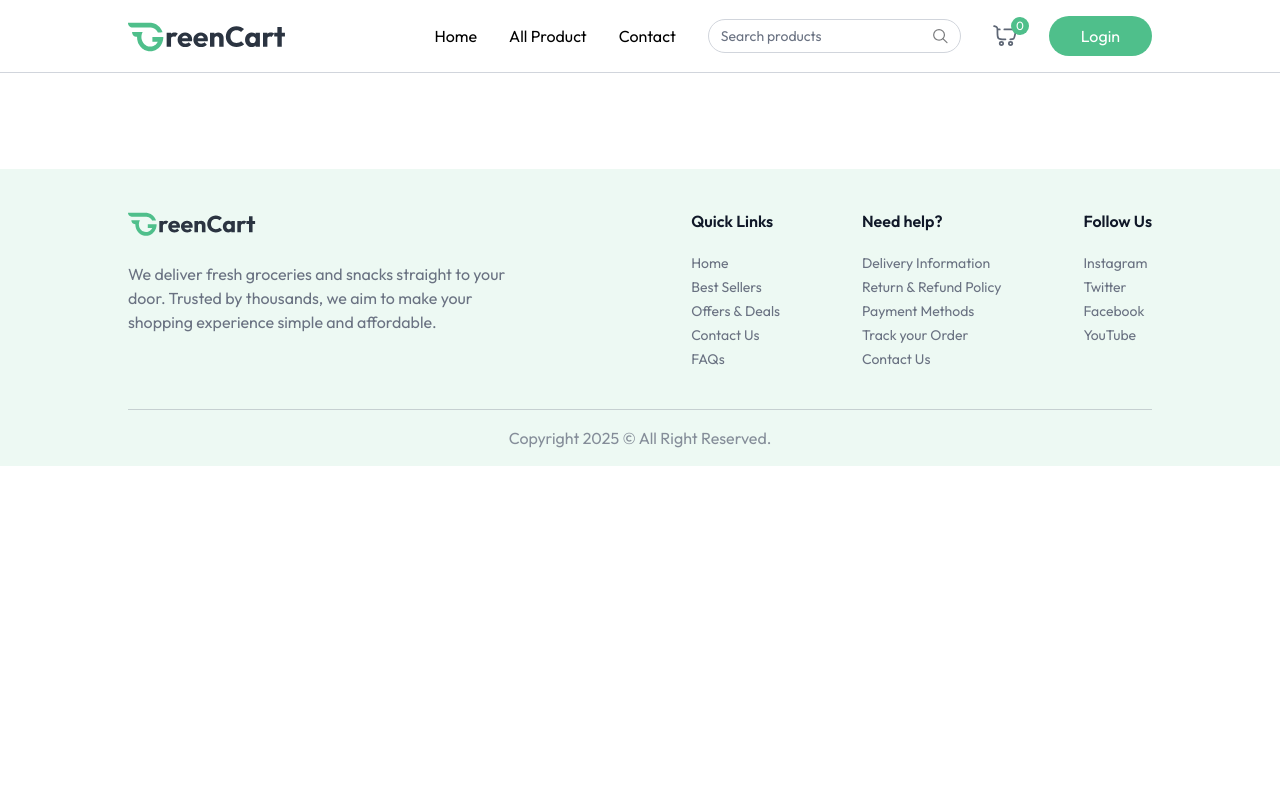
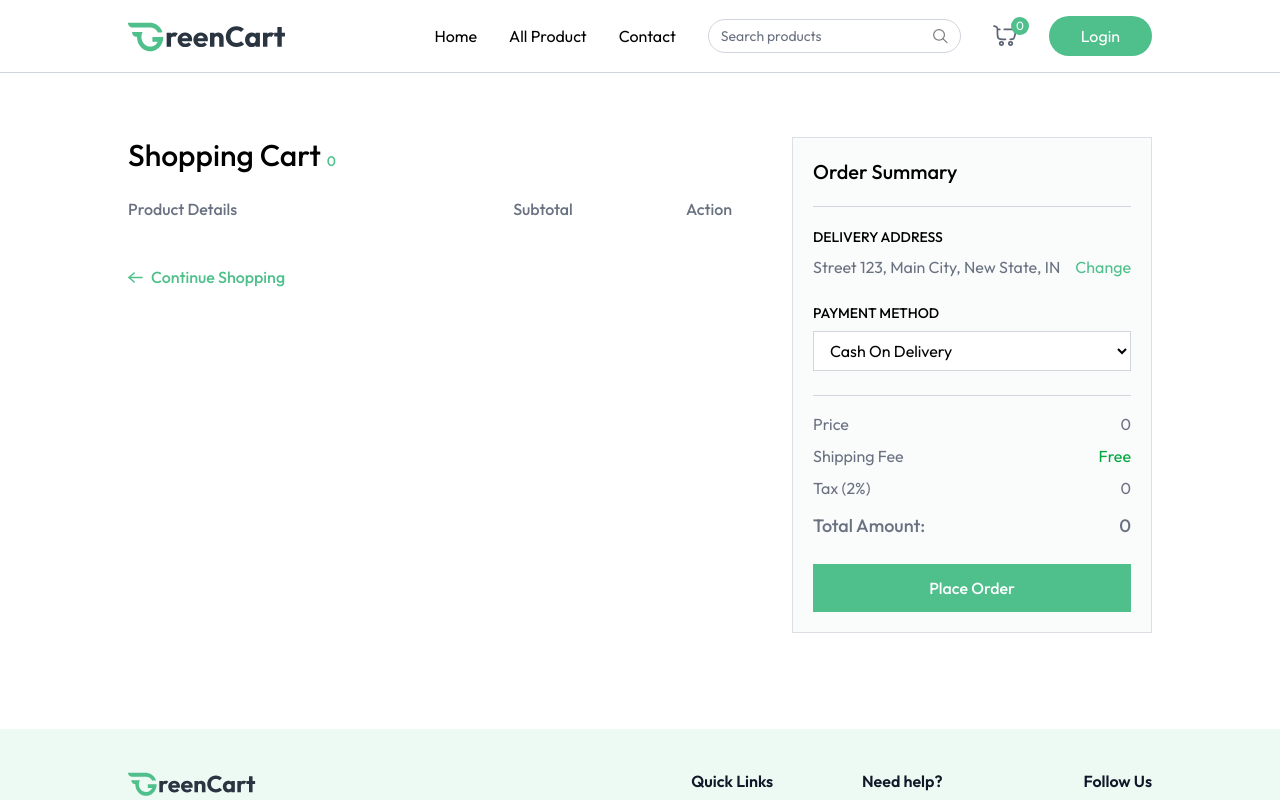
Before and after one commit to omrajkamat68/Grocery_Delivery_Website, a React (Vite) app in the folder client/: page /cart in a window 1280 px wide. Shown: the top 800 px of the page. Built offline with nearby package versions, Linux system fonts and the light colour scheme.

Commit message:
Cart page added

```diff
--- a/client/src/App.jsx
+++ b/client/src/App.jsx
@@ -9,6 +9,7 @@
 import AllProducts from './pages/AllProducts';
 import ProductCategory from './pages/ProductCategory';
 import ProductDetails from './pages/ProductDetails';
+import Cart from './pages/Cart';
 
 const App = () => {
 
@@ -29,6 +30,7 @@
           <Route path='/products' element={<AllProducts />} />
           <Route path='/products/:category' element={<ProductCategory />} />
           <Route path='/products/:category/:id' element={<ProductDetails />} />
+          <Route path='/cart' element={<Cart />} />
         </Routes>
       </div>
       {!isSellerPath && <Footer />}
--- /dev/null
+++ b/client/src/pages/Cart.jsx
@@ -0,0 +1,234 @@
+import { useEffect, useState } from "react";
+import { useAppContext } from "../context/AppContext";
+import { assets, dummyAddress } from "../assets/assets";
+
+const Cart = () => {
+  const {
+    products,
+    currency,
+    cartItems,
+    removeFromCart,
+    getCartCount,
+    updateCartItem,
+    navigate,
+    getCartAmount,
+  } = useAppContext();
+
+  const [cartArray, setCartArray] = useState([]);
+  const [addresses, setAddresses] = useState(dummyAddress);
+  const [showAddress, setShowAddress] = useState(false);
+  const [selectedAddress, setSelectedAddress] = useState(dummyAddress[0]);
+  const [paymentOption, setPaymentOption] = useState("COD");
+
+  const getCart = () => {
+    let tempArray = [];
+    for (const key in cartItems) {
+      const product = products.find((item) => item._id === key);
+      product.quantity = cartItems[key];
+      tempArray.push(product);
+    }
+    setCartArray(tempArray);
+  };
+
+  const placeOrder = async () => {};
+
+  useEffect(() => {
+    if (products.length > 0 && cartItems) {
+      getCart();
+    }
+    // eslint-disable-next-line react-hooks/exhaustive-deps
+  }, [products, cartItems]);
+
+  return products.length > 0 && cartItems ? (
+    <div className="flex flex-col md:flex-row mt-16">
+      <div className="flex-1 max-w-4xl">
+        <h1 className="text-3xl font-medium mb-6">
+          Shopping Cart{" "}
+          <span className="text-sm text-primary">{getCartCount()}</span>
+        </h1>
+
+        <div className="grid grid-cols-[2fr_1fr_1fr] text-gray-500 text-base font-medium pb-3">
+          <p className="text-left">Product Details</p>
+          <p className="text-center">Subtotal</p>
+          <p className="text-center">Action</p>
+        </div>
+
+        {cartArray.map((product, index) => (
+          <div
+            key={index}
+            className="grid grid-cols-[2fr_1fr_1fr] text-gray-500 items-center text-sm md:text-base font-medium pt-3"
+          >
+            <div className="flex items-center md:gap-6 gap-3">
+              <div
+                onClick={() => {
+                  navigate(
+                    `/products/${product.category.toLowerCase()}/${product._id}`
+                  );
+                  scrollTo(0, 0);
+                }}
+                className="cursor-pointer w-24 h-24 flex items-center justify-center border border-gray-300 rounded"
+              >
+                <img
+                  className="max-w-full h-full object-cover"
+                  src={product.image[0]}
+                  alt={product.name}
+                />
+              </div>
+              <div>
+                <p className="hidden md:block font-semibold">{product.name}</p>
+                <div className="font-normal text-gray-500/70">
+                  <p>
+                    Weight: <span>{product.weight || "N/A"}</span>
+                  </p>
+                  <div className="flex items-center">
+                    <p>Qty:</p>
+                    <select
+                      onChange={(e) =>
+                        updateCartItem(product._id, Number(e.target.value))
+                      }
+                      value={cartItems[product._id]}
+                      className="outline-none"
+                    >
+                      {Array(
+                        cartItems[product._id] > 9 ? cartItems[product._id] : 9
+                      )
+                        .fill("")
+                        .map((_, index) => (
+                          <option key={index} value={index + 1}>
+                            {index + 1}
+                          </option>
+                        ))}
+                    </select>
+                  </div>
+                </div>
+              </div>
+            </div>
+            <p className="text-center">
+              {currency}
+              {product.offerPrice * product.quantity}
+            </p>
+            <button
+              onClick={() => removeFromCart(product._id)}
+              className="cursor-pointer mx-auto"
+            >
+              <img
+                src={assets.remove_icon}
+                alt="remove"
+                className="inline-block w-6 h-6"
+              />
+            </button>
+          </div>
+        ))}
+
+        <button
+          onClick={() => {
+            navigate("/products");
+            scrollTo(0, 0);
+          }}
+          className="group cursor-pointer flex items-center mt-8 gap-2 text-primary font-medium"
+        >
+          <img
+            className="group-hover:-translate-x-1 transition"
+            src={assets.arrow_right_icon_colored}
+            alt="arrow"
+          />
+          Continue Shopping
+        </button>
+      </div>
+
+      <div className="max-w-[360px] w-full bg-gray-100/40 p-5 max-md:mt-16 border border-gray-300/70">
+        <h2 className="text-xl md:text-xl font-medium">Order Summary</h2>
+        <hr className="border-gray-300 my-5" />
+
+        <div className="mb-6">
+          <p className="text-sm font-medium uppercase">Delivery Address</p>
+          <div className="relative flex justify-between items-start mt-2">
+            <p className="text-gray-500">
+              {selectedAddress
+                ? `${selectedAddress.street}, ${selectedAddress.city}, ${selectedAddress.state}, ${selectedAddress.country}`
+                : "No address found"}
+            </p>
+            <button
+              onClick={() => setShowAddress(!showAddress)}
+              className="text-primary hover:underline cursor-pointer"
+            >
+              Change
+            </button>
+            {showAddress && (
+              <div className="absolute top-12 py-1 bg-white border border-gray-300 text-sm w-full">
+                {addresses.map((address, index) => (
+                  <p
+                    onClick={() => {
+                      setSelectedAddress(address);
+                      setShowAddress(false);
+                    }}
+                    className="text-gray-500 p-2 hover:bg-gray-100"
+                  >
+                    {address.street}, {address.city}, {address.state},{" "}
+                    {address.country}
+                  </p>
+                ))}
+
+                <p
+                  onClick={() => navigate("/add-address")}
+                  className="text-primary text-center cursor-pointer p-2 hover:bg-primary/10"
+                >
+                  Add address
+                </p>
+              </div>
+            )}
+          </div>
+
+          <p className="text-sm font-medium uppercase mt-6">Payment Method</p>
+
+          <select
+            onChange={(e) => setPaymentOption(e.target.value)}
+            className="w-full border border-gray-300 bg-white px-3 py-2 mt-2 outline-none"
+          >
+            <option value="COD">Cash On Delivery</option>
+            <option value="Online">Online Payment</option>
+          </select>
+        </div>
+
+        <hr className="border-gray-300" />
+
+        <div className="text-gray-500 mt-4 space-y-2">
+          <p className="flex justify-between">
+            <span>Price</span>
+            <span>
+              {currency}
+              {getCartAmount()}
+            </span>
+          </p>
+          <p className="flex justify-between">
+            <span>Shipping Fee</span>
+            <span className="text-green-600">Free</span>
+          </p>
+          <p className="flex justify-between">
+            <span>Tax (2%)</span>
+            <span>
+              {currency}
+              {(getCartAmount() * 2) / 100}
+            </span>
+          </p>
+          <p className="flex justify-between text-lg font-medium mt-3">
+            <span>Total Amount:</span>
+            <span>
+              {currency}
+              {getCartAmount() + (getCartAmount() * 2) / 100}
+            </span>
+          </p>
+        </div>
+
+        <button
+          onClick={placeOrder}
+          className="w-full py-3 mt-6 cursor-pointer bg-primary text-white font-medium hover:bg-primary-dull transition"
+        >
+          {paymentOption === "COD" ? "Place Order" : "Proceed to Checkout"}
+        </button>
+      </div>
+    </div>
+  ) : null;
+};
+
+export default Cart;
```
